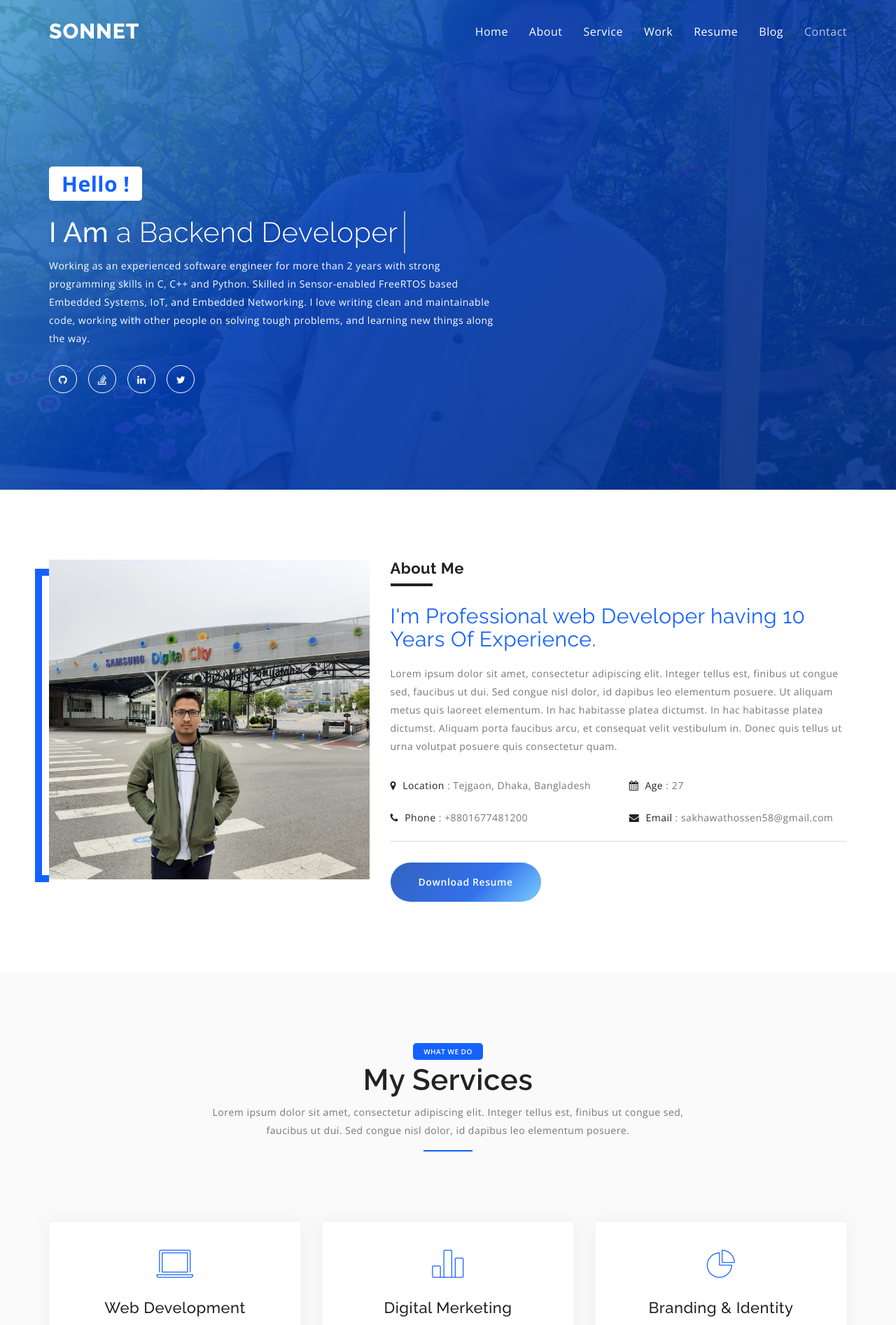
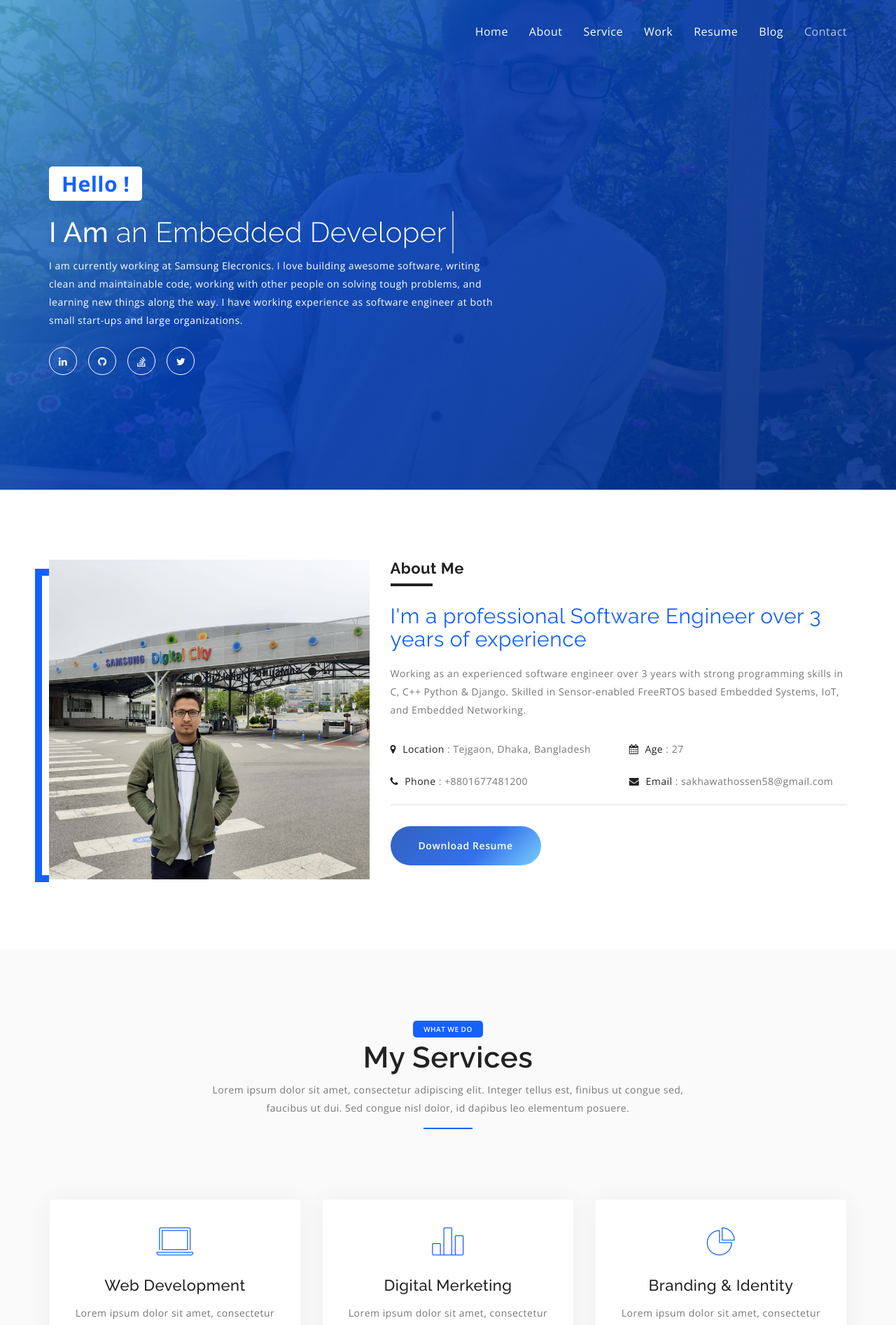
Before and after one commit to showkat2203/profile, a Django app: page / in a window 1280 px wide. Shown: the top 1894 px of the page at 70% size. Run offline with Django 3.2, Linux system fonts and the light colour scheme; some libraries are stand-ins or nearby versions.

Commit message:
Modified intro

```diff
--- a/portfolio/templates/index.html
+++ b/portfolio/templates/index.html
@@ -2,16 +2,13 @@
 <html lang="zxx">
 
 {% load static %}
-
-<!-- Mirrored from getmasum.com/html-preview/abdur-rahman/dekha/dekha/index.html by HTTrack Website Copier/3.x [XR&CO'2014], Tue, 10 Nov 2020 13:33:06 GMT -->
 <head>
 
 	<meta charset="utf-8">
 	<meta http-equiv="X-UA-Compatible" content="IE=edge">
 	<meta name="viewport" content="width=device-width, initial-scale=1">
 
-
-<title>Dekha - Creative Personal Resume/portfolio Template</title>
+	<title>Sonnet - Portfolio</title>
 	<link href="https://fonts.googleapis.com/css?family=Open+Sans:300,300i,400,400i,600,700,800" rel="stylesheet">
 	<link href="https://fonts.googleapis.com/css?family=Raleway:300,400,400i,500,600,600i,700,800" rel="stylesheet">
 	<link href="{% static 'fonts/font-awesome.min.css' %}" rel="stylesheet" />
@@ -28,6 +25,7 @@
 		  <script src="https://oss.maxcdn.com/respond/1.4.2/respond.min.js"></script>
 		<![endif]-->
 </head>
+
 <body data-spy="scroll" data-offset="80" <!-- START PRELOADER -->
 	<div class="preloader">
 		<div class="spinner">
@@ -39,10 +37,10 @@
 
 	<div class="navbar navbar-default navbar-fixed-top menu-top">
 		<div class="container">
-<div class="logo">
+			<!-- <div class="logo">
 <a href="{% static 'index.html' %}" class="navbar-brand"><p>Sonnet</p></a>
 <div class="mobile-nav"></div>
-</div>
+</div> -->
 			<div id="navbar" class="main_menu">
 				<ul class="nav navbar-nav navbar-right">
 					<li><a href="#home">Home</a></li>
@@ -67,18 +65,18 @@
 						<h1 class="cd-headline clip">
 							<span class="fw_1000">I Am</span>
 							<span class="cd-words-wrapper">
-<b class="is-visible fw_300">Showkat Hossain</b>
-<b class="fw_300">a Software Engineer</b>
+								<b class="is-visible fw_300">Showkat Hossain Chy</b>
+								<!-- <b class="fw_300">a Software Engineer</b> -->
 								<b class="fw_300">a Backend Developer</b>
 								<b class="fw_300">an Embedded Developer</b>
 							</span>
 						</h1>
-<p>Working as an experienced software engineer for more than 2 years with strong programming skills in C, C++ and Python. Skilled in Sensor-enabled FreeRTOS based Embedded Systems, IoT, and Embedded Networking.
-I love writing clean and maintainable code, working with other people on solving tough problems, and learning new things along the way. </p>
+						<p>I am currently working at Samsung Elecronics. I love building awesome software, writing clean and maintainable code, working with other people on solving tough problems, and learning new things along the way. I have working experience as software engineer at both small start-ups and large organizations.</p>
 						<ul class="banner_social_link">
+							<li><a href="https://www.linkedin.com/in/sonnet-n/"><i class="fa fa-linkedin"></i></a></li>
 							<li><a href="https://github.com/showkat2203"><i class="fa fa-github"></i></a></li>
-<li><a href="https://stackoverflow.com/users/8113563/md-showkat-hossain-chy"><i class="fa fa-stack-overflow"></i></a></li>
-<li><a href="https://www.linkedin.com/in/sonnet-n/"><i class="fa fa-linkedin"></i></a></li>
+							<li><a href="https://stackoverflow.com/users/8113563/md-showkat-hossain-chy"><i
+										class="fa fa-stack-overflow"></i></a></li>
 							<li><a href="https://twitter.com/SONNET_N"><i class="fa fa-twitter"></i></a></li>
 						</ul>
 					</div>
@@ -101,12 +99,10 @@ I love writing clean and maintainable code, working with other people on solving
 					<div class="col-md-7 col-sm-7 col-xs-12">
 						<div class="about_content_area">
 							<h4>About Me</h4>
-<h3>I'm Professional web Developer having 10 Years Of Experience.</h3>
-<p>Lorem ipsum dolor sit amet, consectetur adipiscing elit. Integer tellus est,
-finibus ut congue sed, faucibus ut dui. Sed congue nisl dolor, id dapibus leo
-elementum posuere. Ut aliquam metus quis laoreet elementum. In hac habitasse platea dictumst.
-In hac habitasse platea dictumst. Aliquam porta faucibus arcu, et consequat velit vestibulum in.
-Donec quis tellus ut urna volutpat posuere quis consectetur quam.</p>
+							<h3>I'm a professional Software Engineer over 3 years of experience</h3>
+							<p>Working as an experienced software engineer over 3 years with strong programming skills
+								in C, C++ Python & Django. Skilled in Sensor-enabled FreeRTOS based Embedded Systems,
+								IoT, and Embedded Networking.</p>
 							<div class="about_details">
 								<div class="row">
 									<div class="col-md-6">
@@ -151,7 +147,8 @@ Donec quis tellus ut urna volutpat posuere quis consectetur quam.</p>
 				<div class="section_heading text-center">
 					<strong>What We Do</strong>
 					<h2>My Services</h2>
-<p>Lorem ipsum dolor sit amet, consectetur adipiscing elit. Integer tellus est, finibus ut congue sed, faucibus ut dui. Sed congue nisl dolor, id dapibus leo elementum posuere.</p>
+					<p>Lorem ipsum dolor sit amet, consectetur adipiscing elit. Integer tellus est, finibus ut congue
+						sed, faucibus ut dui. Sed congue nisl dolor, id dapibus leo elementum posuere.</p>
 					<div class="sm_border"></div>
 				</div>
 			</div>
@@ -229,7 +226,8 @@ Sed venenatis lectus tortor, et congue felis laoreet ac</P>
 				<div class="section_heading text-center">
 					<strong>Works</strong>
 					<h2>My Work</h2>
-<p>Lorem ipsum dolor sit amet, consectetur adipiscing elit. Integer tellus est, finibus ut congue sed, faucibus ut dui. Sed congue nisl dolor, id dapibus leo elementum posuere.</p>
+					<p>Lorem ipsum dolor sit amet, consectetur adipiscing elit. Integer tellus est, finibus ut congue
+						sed, faucibus ut dui. Sed congue nisl dolor, id dapibus leo elementum posuere.</p>
 					<div class="sm_border"></div>
 				</div>
 			</div>
@@ -533,7 +531,8 @@ ever since
 					<div class="section_heading text-center">
 						<strong>News</strong>
 						<h2>Latest News</h2>
-<p>Lorem ipsum dolor sit amet, consectetur adipiscing elit. Integer tellus est, finibus ut congue sed, faucibus ut dui. Sed congue nisl dolor, id dapibus leo elementum posuere.</p>
+						<p>Lorem ipsum dolor sit amet, consectetur adipiscing elit. Integer tellus est, finibus ut
+							congue sed, faucibus ut dui. Sed congue nisl dolor, id dapibus leo elementum posuere.</p>
 						<div class="sm_border"></div>
 					</div>
 				</div>
@@ -542,13 +541,17 @@ ever since
 						<div class="single_blog">
 							<div class="blog-thumb">
 								<div class="blog-image">
-<a href="#0"><img src="{% static 'images/blog/blog1.jpg' %}" class="img-responsive" alt=""></a>
+									<a href="#0"><img src="{% static 'images/blog/blog1.jpg' %}" class="img-responsive"
+											alt=""></a>
 								</div>
 								<div class="blog-info">
 									<small><i class="fa fa-clock-o"></i>October 21, 2018</small>
 									<span>| lifestyle</span>
-<a href="{% static 'blog-detail.html' %}"><h4>Beautiful Working Show.</h4></a>
-<p>Lorem ipsum dolor sit amet, consectetur adipisicing elit. Enim eveniet incidunt quidem illum repellat</p>
+									<a href="{% static 'blog-detail.html' %}">
+										<h4>Beautiful Working Show.</h4>
+									</a>
+									<p>Lorem ipsum dolor sit amet, consectetur adipisicing elit. Enim eveniet incidunt
+										quidem illum repellat</p>
 									<a href="#0" class="btn btn-default blog_btn main_btn">Read More</a>
 								</div>
 							</div>
@@ -558,13 +561,17 @@ ever since
 						<div class="single_blog">
 							<div class="blog-thumb">
 								<div class="blog-image">
-<a href="#0"><img src="{% static 'images/blog/blog2.jpg' %}" class="img-responsive" alt=""></a>
+									<a href="#0"><img src="{% static 'images/blog/blog2.jpg' %}" class="img-responsive"
+											alt=""></a>
 								</div>
 								<div class="blog-info">
 									<small><i class="fa fa-clock-o"></i>October 21, 2018</small>
 									<span>| lifestyle</span>
-<a href="{% static 'blog-detail.html' %}"><h4>Top Branding Surprise</h4></a>
-<p>Lorem ipsum dolor sit amet, consectetur adipisicing elit. Enim eveniet incidunt quidem illum repellat</p>
+									<a href="{% static 'blog-detail.html' %}">
+										<h4>Top Branding Surprise</h4>
+									</a>
+									<p>Lorem ipsum dolor sit amet, consectetur adipisicing elit. Enim eveniet incidunt
+										quidem illum repellat</p>
 									<a href="#0" class="btn btn-default blog_btn main_btn">Read More</a>
 								</div>
 							</div>
@@ -574,13 +581,17 @@ ever since
 						<div class="single_blog">
 							<div class="blog-thumb">
 								<div class="blog-image">
-<a href="#0"><img src="{% static 'images/blog/blog3.jpg' %}" class="img-responsive" alt=""></a>
+									<a href="#0"><img src="{% static 'images/blog/blog3.jpg' %}" class="img-responsive"
+											alt=""></a>
 								</div>
 								<div class="blog-info">
 									<small><i class="fa fa-clock-o"></i>October 21, 2018</small>
 									<span>| lifestyle</span>
-<a href="{% static 'blog-detail.html' %}"><h4>Our Seo Marketing</h4></a>
-<p>Lorem ipsum dolor sit amet, consectetur adipisicing elit. Enim eveniet incidunt quidem illum repellat</p>
+									<a href="{% static 'blog-detail.html' %}">
+										<h4>Our Seo Marketing</h4>
+									</a>
+									<p>Lorem ipsum dolor sit amet, consectetur adipisicing elit. Enim eveniet incidunt
+										quidem illum repellat</p>
 									<a href="#0" class="btn btn-default blog_btn main_btn">Read More</a>
 								</div>
 							</div>
@@ -598,7 +609,8 @@ ever since
 				<div class="section_heading text-center">
 					<strong>Touch</strong>
 					<h2>Get In Toch</h2>
-<p>Lorem ipsum dolor sit amet, consectetur adipiscing elit. Integer tellus est, finibus ut congue sed, faucibus ut dui. Sed congue nisl dolor, id dapibus leo elementum posuere.</p>
+					<p>Lorem ipsum dolor sit amet, consectetur adipiscing elit. Integer tellus est, finibus ut congue
+						sed, faucibus ut dui. Sed congue nisl dolor, id dapibus leo elementum posuere.</p>
 					<div class="sm_border"></div>
 				</div>
 			</div>
@@ -608,20 +620,26 @@ ever since
 						<div class="row">
 							<div class="input_padding text-center">
 								<div class="form-group col-sm-12">
-<input type="text" name="name" class="form-control" id="first-name" placeholder="Name *" required="required">
+									<input type="text" name="name" class="form-control" id="first-name"
+										placeholder="Name *" required="required">
 								</div>
 								<div class="form-group col-sm-6">
-<input type="email" name="email" class="form-control" id="email" placeholder="Email *" required="required">
+									<input type="email" name="email" class="form-control" id="email"
+										placeholder="Email *" required="required">
 								</div>
 								<div class="form-group col-sm-6">
-<input type="text" name="subject" class="form-control" id="subject" placeholder="Subject *" required="required">
+									<input type="text" name="subject" class="form-control" id="subject"
+										placeholder="Subject *" required="required">
 								</div>
 								<div class="form-group col-sm-12 mab-none">
-<textarea rows="8" name="message" class="form-control" id="description" placeholder="Your Message Here ..." required="required"></textarea>
+									<textarea rows="8" name="message" class="form-control" id="description"
+										placeholder="Your Message Here ..." required="required"></textarea>
 								</div>
 								<div class="form-group mb0 col-sm-12">
 									<div class="actions">
-<button type="submit" value="Send message" name="submit" id="submitButton" class="btn btn-lg main_btn btn_shadow" title="Submit Your Message!">Send Message</button>
+										<button type="submit" value="Send message" name="submit" id="submitButton"
+											class="btn btn-lg main_btn btn_shadow" title="Submit Your Message!">Send
+											Message</button>
 									</div>
 								</div>
 							</div>
@@ -671,7 +689,8 @@ ever since
 				<div class="col-sm-6">
 					<ul class="social-link pull-right">
 						<li><a href="https://github.com/showkat2203"><i class="fa fa-github"></i></a></li>
-	<li><a href="https://stackoverflow.com/users/8113563/md-showkat-hossain-chy"><i class="fa fa-stack-overflow"></i></a></li>
+						<li><a href="https://stackoverflow.com/users/8113563/md-showkat-hossain-chy"><i
+									class="fa fa-stack-overflow"></i></a></li>
 						<li><a href="https://www.linkedin.com/in/sonnet-n/"><i class="fa fa-linkedin"></i></a></li>
 						<li><a href="https://twitter.com/SONNET_N"><i class="fa fa-twitter"></i></a></li>
 					</ul>
@@ -681,7 +700,9 @@ ever since
 	</div>
 
 
-<script data-cfasync="false" src="https://getmasum.com/cdn-cgi/scripts/5c5dd728/cloudflare-static/email-decode.min.js"></script><script src="{% static 'js/jquery.min.js' %} "></script>
+	<script data-cfasync="false"
+		src="https://getmasum.com/cdn-cgi/scripts/5c5dd728/cloudflare-static/email-decode.min.js"></script>
+	<script src="{% static 'js/jquery.min.js' %} "></script>
 	<script src="{% static 'js/bootstrap.min.js' %} "></script>
 	<script src="{% static 'js/owl.carousel.min.js' %}"></script>
 	<script src="{% static 'js/modernizr-2.8.3.min.js' %}"></script>
@@ -698,4 +719,5 @@ ever since
 </body>
 
 <!-- Mirrored from getmasum.com/html-preview/abdur-rahman/dekha/dekha/index.html by HTTrack Website Copier/3.x [XR&CO'2014], Tue, 10 Nov 2020 13:33:44 GMT -->
+
 </html>
```
Lines whose indentation alone changed are shown as unchanged.
